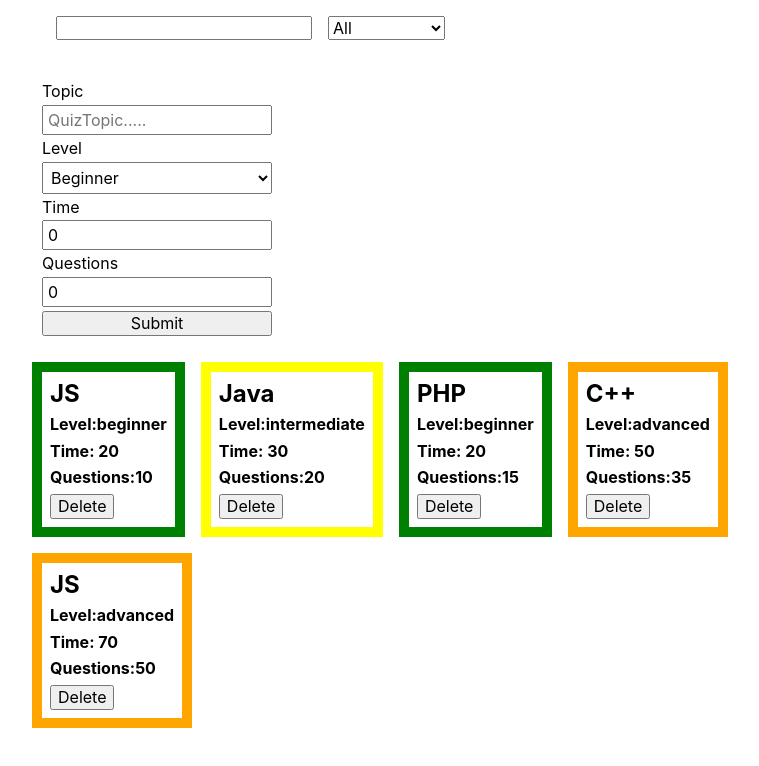
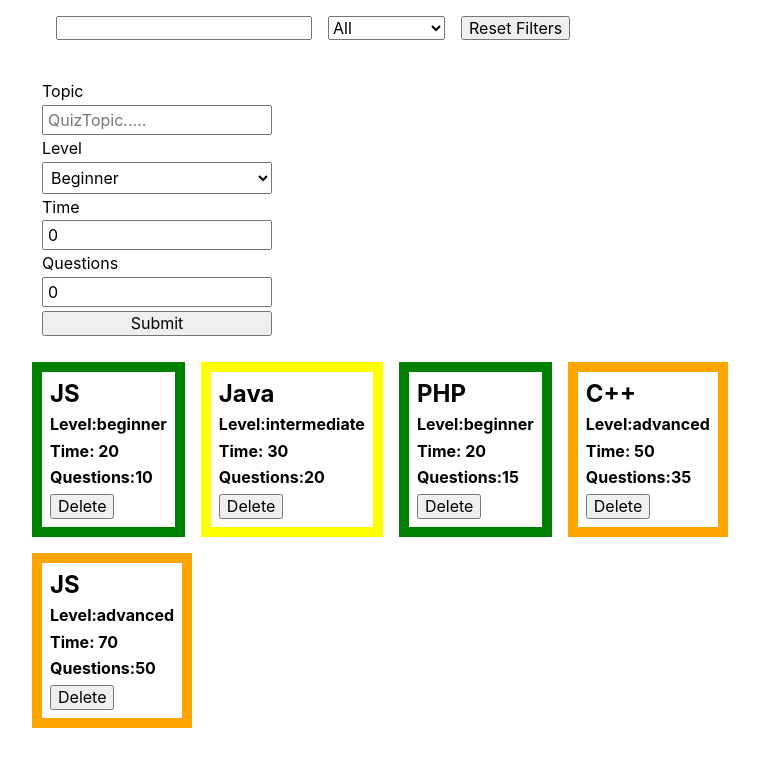
Before and after one commit to demadc/React-Lessons-84, a React (Create React App) app: page / in a window 1280 px wide. Shown: the top 766 px of the page, without its empty margins (173-932 px from the left). Built offline with nearby package versions, Linux system fonts and the light colour scheme.

Commit message:
reset fillters

```diff
--- a/src/components/App.jsx
+++ b/src/components/App.jsx
@@ -96,6 +96,15 @@ export class App extends Component {
     });
   };
 
+  resetFilters = () => {
+    this.setState({
+      filters: {
+        topic: '',
+        level: 'all',
+      },
+    });
+  };
+
   render() {
     const { filters } = this.state;
     const visibleQuizItems = this.getVisibleQuizItems();
@@ -106,6 +115,7 @@ export class App extends Component {
           levelFilter={filters.level}
           onChangeTopic={this.changeTopicFilter}
           onChangeLevel={this.changeLevelFilter}
+          onReset={this.resetFilters}
         />
         <QuizForm onAdd={this.addQuiz} />
         <QuizList items={visibleQuizItems} onDelete={this.handleDelete} />
--- a/src/components/SearchBar/SearchBar.jsx
+++ b/src/components/SearchBar/SearchBar.jsx
@@ -8,12 +8,14 @@ export const SearchBar = ({
   levelFilter,
   onChangeTopic,
   onChangeLevel,
+  onReset,
 }) => {
   return (
     <div>
       <Wrapper>
         <TopicFilter value={topicFilter} onChange={onChangeTopic} />
         <LevelFilter value={levelFilter} onChange={onChangeLevel} />
+        <button onClick={onReset}>Reset Filters</button>
       </Wrapper>
     </div>
   );
```
